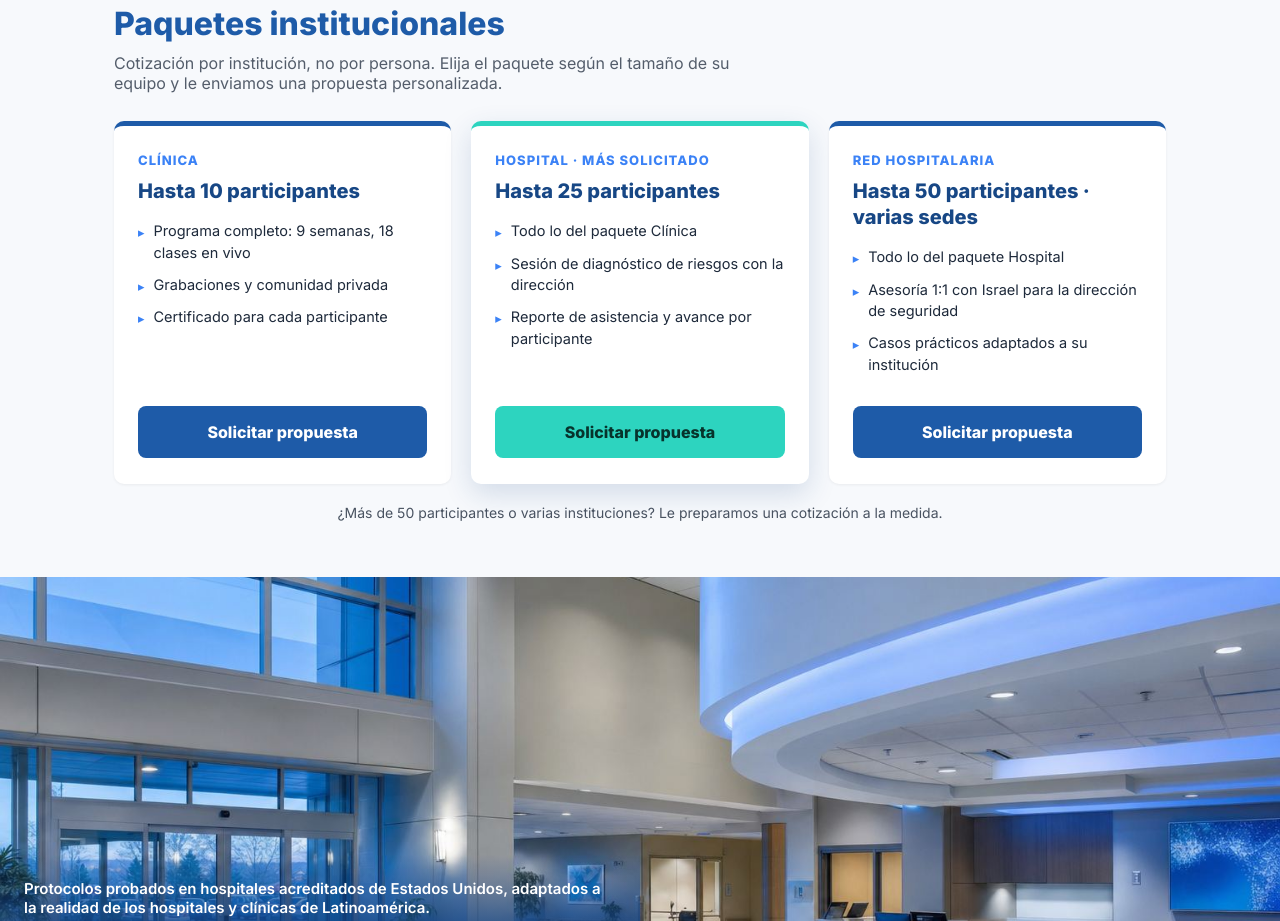
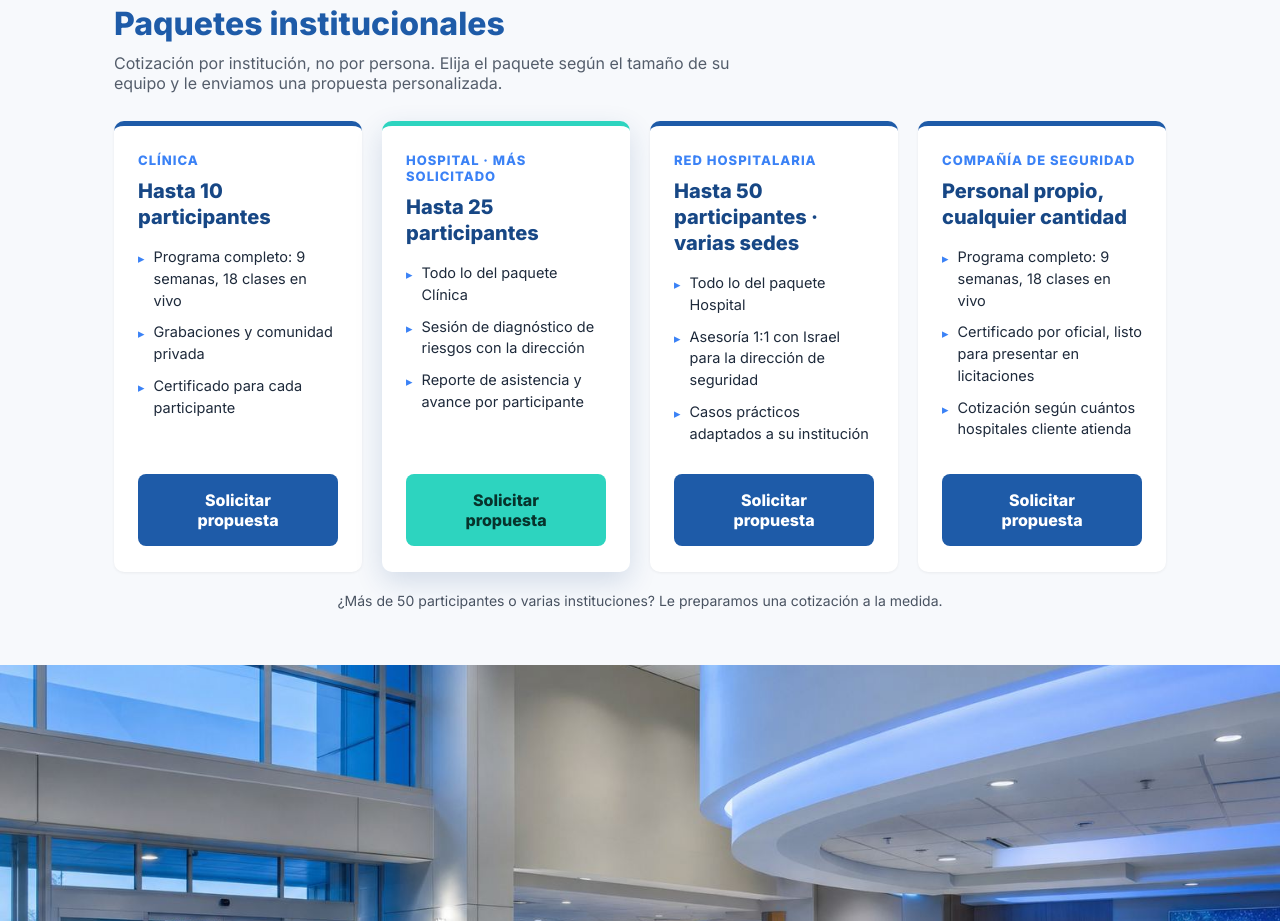
Before and after one commit to yumerys524/safety-hospitalaria, a plain HTML site: page index.html in a window 1280 px wide. Shown: the part 2600-3521 px from the top of the page. Drawn offline with Linux system fonts and the light colour scheme.

Commit message:
Agregar paquete dedicado para compañías de seguridad
Las 3 tarjetas de paquetes institucionales asumían implícitamente que
el comprador era un hospital/clínica. Se agrega una 4ta tarjeta
"Compañía de seguridad" con cotización por oficial propio, y se ajusta
el grid de 3 a 4 columnas con breakpoints intermedios.

Co-Authored-By: Claude Sonnet 5 <noreply@anthropic.com>

```diff
--- a/index.html
+++ b/index.html
@@ -94,7 +94,7 @@
   .offer-actions .btn{white-space:nowrap;}
 
   /* institutional packages */
-  .tiers{display:grid; grid-template-columns:repeat(3,1fr); gap:20px; margin-top:8px;}
+  .tiers{display:grid; grid-template-columns:repeat(4,1fr); gap:20px; margin-top:8px;}
   .tier{background:#fff; border-radius:10px; border-top:5px solid var(--navy); padding:26px 24px; display:flex; flex-direction:column; gap:10px; box-shadow:0 1px 3px rgba(0,0,0,0.06);}
   .tier.featured{border-top-color:var(--gold); box-shadow:0 10px 28px rgba(23,71,133,0.16);}
   .tier .tier-name{color:var(--red); font-weight:800; font-size:13px; letter-spacing:1px;}
@@ -107,7 +107,8 @@
   .tier .btn{text-align:center;}
   .tier .btn-navy{background:var(--navy); color:#fff;}
   .tiers-note{margin-top:20px; font-size:14px; color:var(--ink); opacity:0.8; text-align:center;}
-  @media (max-width:900px){ .tiers{grid-template-columns:1fr;} }
+  @media (max-width:1100px){ .tiers{grid-template-columns:repeat(2,1fr);} }
+  @media (max-width:640px){ .tiers{grid-template-columns:1fr;} }
 
   .faq-title{font-size:clamp(24px,3vw,32px); font-weight:800; color:var(--navy); margin-bottom:10px;}
   .faq-intro{color:var(--ink); opacity:0.75; font-size:16px; max-width:640px; margin-bottom:28px;}
@@ -307,6 +308,16 @@
           <li>Todo lo del paquete Hospital</li>
           <li>Asesoría 1:1 con Israel para la dirección de seguridad</li>
           <li>Casos prácticos adaptados a su institución</li>
+        </ul>
+        <a class="btn btn-navy" href="#instituciones" data-i18n="ctaProposal">Solicitar propuesta</a>
+      </div>
+      <div class="tier">
+        <div class="tier-name" data-i18n="t4Name">COMPAÑÍA DE SEGURIDAD</div>
+        <div class="tier-for" data-i18n="t4For">Personal propio, cualquier cantidad</div>
+        <ul data-i18n-list="t4Items">
+          <li>Programa completo: 9 semanas, 18 clases en vivo</li>
+          <li>Certificado por oficial, listo para presentar en licitaciones</li>
+          <li>Cotización según cuántos hospitales cliente atienda</li>
         </ul>
         <a class="btn btn-navy" href="#instituciones" data-i18n="ctaProposal">Solicitar propuesta</a>
       </div>
@@ -530,9 +541,11 @@
     t1Name: 'CLINIC',
     t2Name: 'HOSPITAL · MOST REQUESTED',
     t3Name: 'HOSPITAL NETWORK',
+    t4Name: 'SECURITY COMPANY',
     t1For: 'Up to 10 participants',
     t2For: 'Up to 25 participants',
     t3For: 'Up to 50 participants · multiple sites',
+    t4For: 'Own staff, any headcount',
     t1Items: [
       'Full program: 9 weeks, 18 live classes',
       'Recordings and private community',
@@ -547,6 +560,11 @@
       'Everything in the Hospital package',
       '1:1 advisory with Israel for security leadership',
       'Case studies tailored to your institution'
+    ],
+    t4Items: [
+      'Full program: 9 weeks, 18 live classes',
+      'Per-officer certificate, ready to present in bids',
+      'Quoted based on how many hospital clients you serve'
     ],
     tiersNote: 'More than 50 participants or several institutions? We’ll prepare a custom quote.',
     bannerCaption: 'Protocols proven in accredited U.S. hospitals, adapted to the reality of hospitals and clinics in Latin America.',
```
